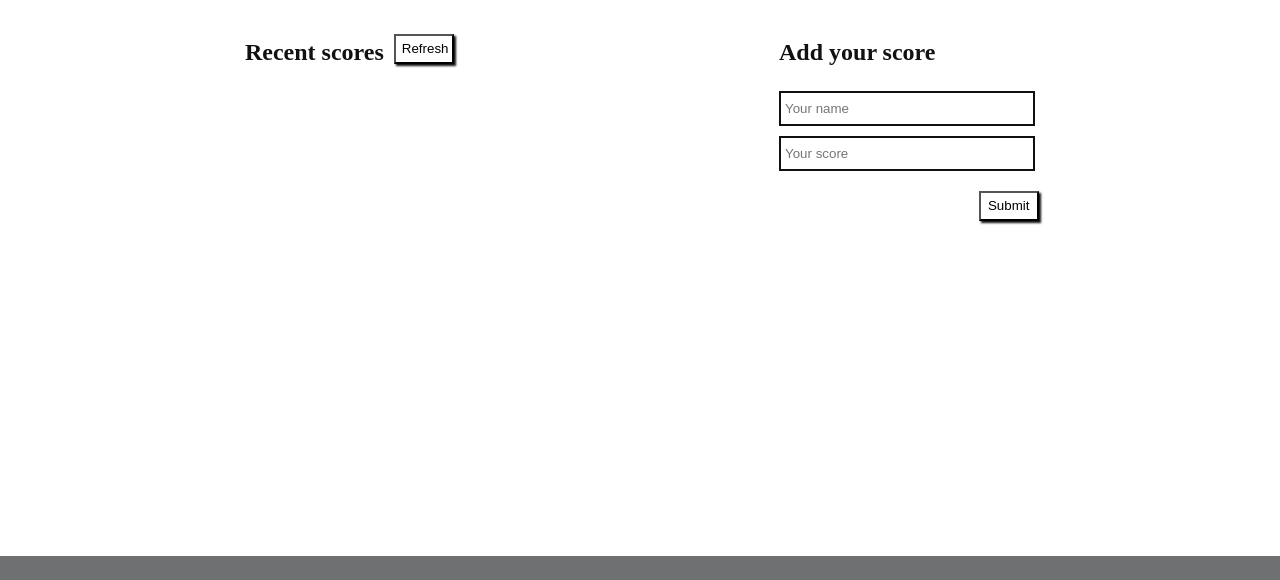
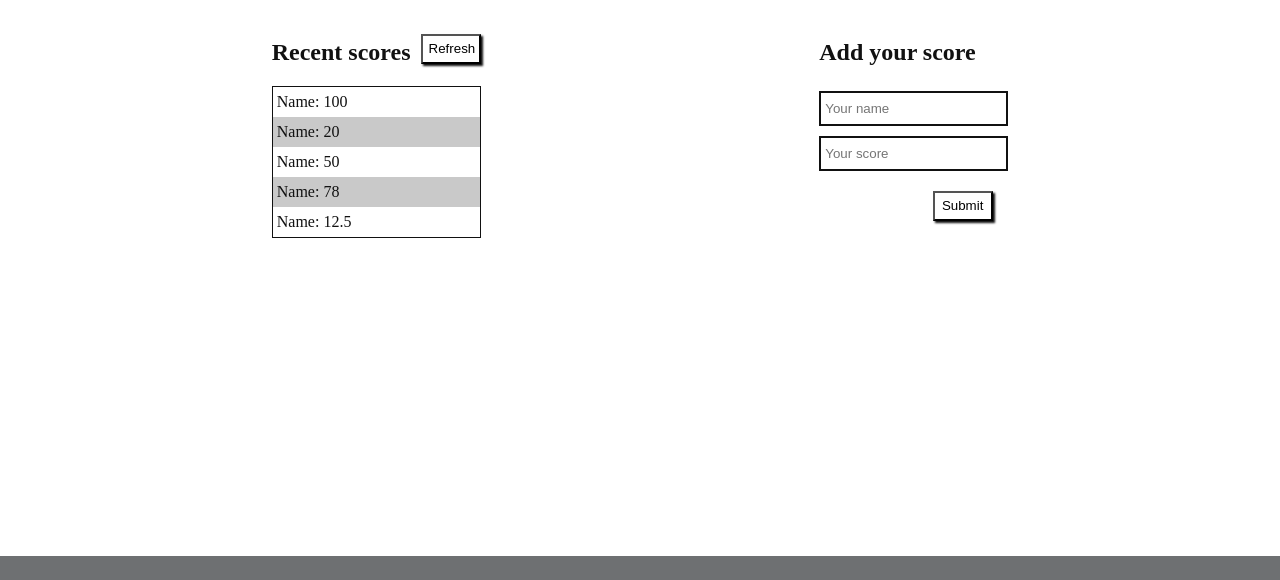
Before and after one commit to Uthmanbello/leaderboard, a website built with webpack: page src/index.html in a window 1280 px wide. Shown: the part 220-800 px from the top of the page. Built offline with nearby package versions, Linux system fonts and the light colour scheme.

Commit message:
Prepare the list

```diff
--- a/src/index.html
+++ b/src/index.html
@@ -26,10 +26,20 @@
     </nav>
     <h1 class="page-title black">Leaderboard</h1>
     <section class="content">
-        <div class="recent-scores black">
-            <h2>Recent scores</h2>
-            <button type="button">Refresh</button>
-            <ul></ul>
+        <div class="black">
+            <div class="recent-scores">
+                <h2>Recent scores</h2>
+                    <button type="button">Refresh</button>
+            </div>
+            <div>
+                <ul>
+                    <li>Name: 100</li>
+                    <li>Name: 20</li>
+                    <li>Name: 50</li>
+                    <li>Name: 78</li>
+                    <li>Name: 12.5</li>
+                </ul>
+            </div>
         </div>
         <div class="add-scores">
             <h2 class="black">Add your score</h2>
--- a/src/style.css
+++ b/src/style.css
@@ -145,6 +145,24 @@
     margin-top: 15px;
   }
 
+  ul {
+    border: 1px solid rgb(17, 17, 17);
+    margin: 0;
+    padding: 0;
+  }
+
+  li {
+    display: flex;
+    list-style: none;
+    background-color: #c9c9c9;
+    padding-left: 4px;
+    height: 30px;
+    align-items: center;
+  }
+
+  li:nth-child(odd) {
+    background-color: white;
+  }
   .add-scores {
     display: flex;
     flex-direction: column;
@@ -154,11 +172,10 @@
     border: 2px solid rgb(17, 17, 17);
     margin: 5px 0;
     padding: 8px 4px;
-    width: 20vw;
   }
 
   .add-scores button {
-    margin-left: 78%;
+    margin-left:60%;
   }
   /* ==============================
         footer
```
